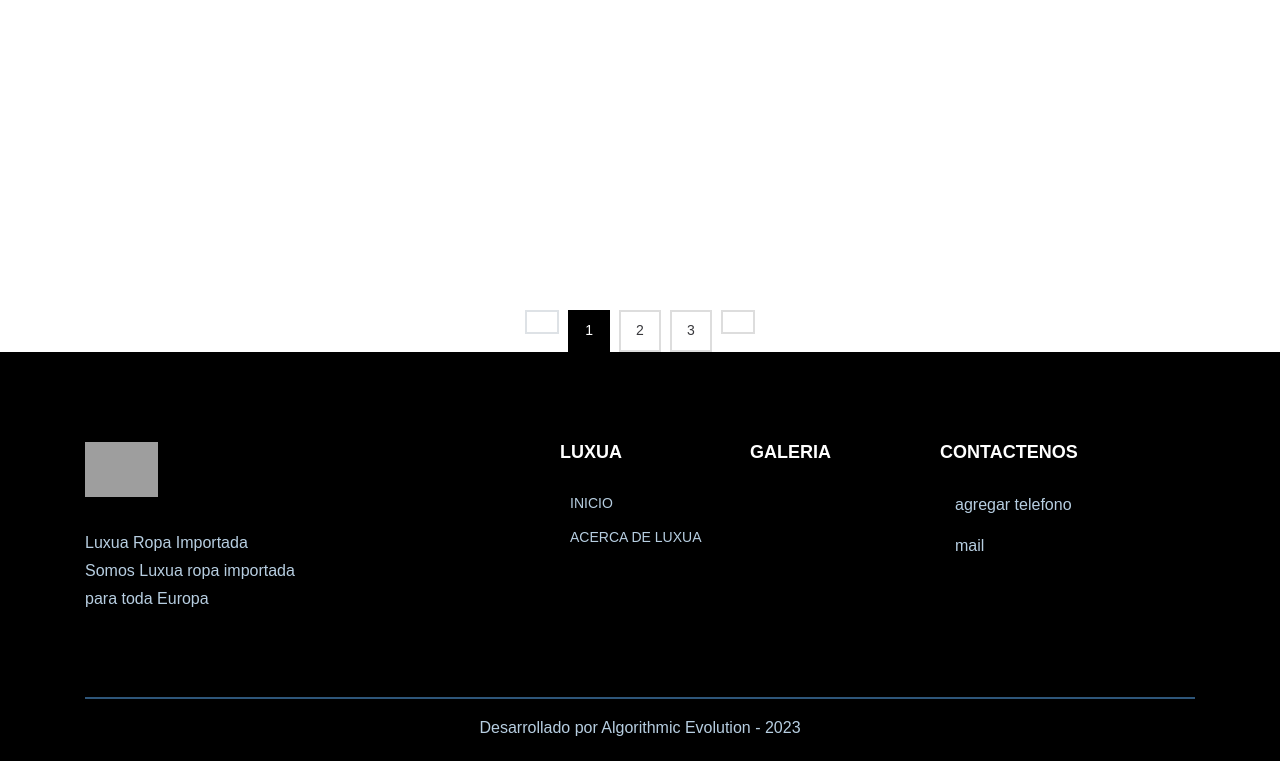
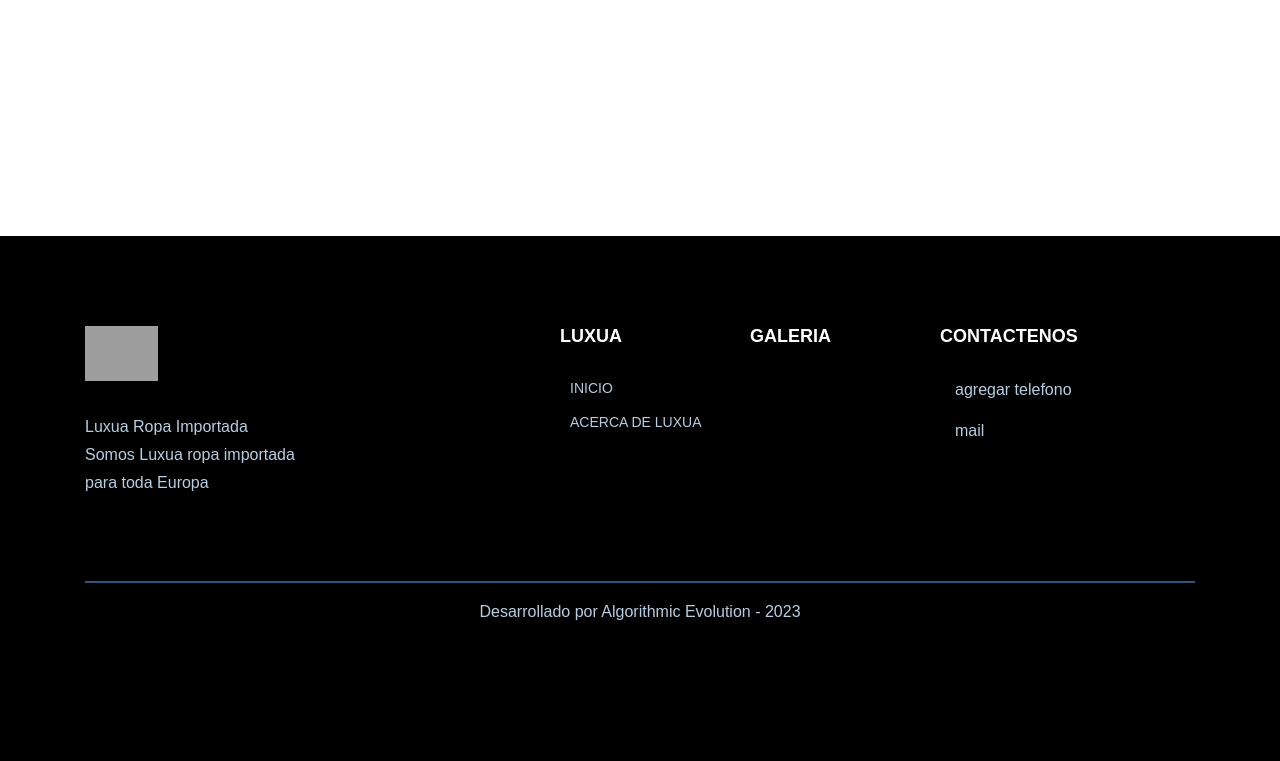
Before and after one commit to maximobatallan/Luxua, a Django app: page / in a window 1280 px wide. Shown: the part 608-1369 px from the top of the page. After the commit the page ends 1228 px from the top, so only its background shows below. Run offline with Django 4.2, Linux system fonts and the light colour scheme; data that the repository does not hold is empty; some libraries are stand-ins or nearby versions; grey boxes are pictures that could not be loaded.

Commit message:
Add files via upload

```diff
--- a/tasks/templates/home.html
+++ b/tasks/templates/home.html
@@ -84,7 +84,7 @@
                             </div>
 
                               <a href="{% url 'PD' value %}" class="cartbtn">
-                                 <span > ${{ producto.precio }}</span>
+                                 <span > Є{{ producto.precio }}</span>
                              </a>
 
 
@@ -108,23 +108,7 @@
                 {% endfor %}
               </div>
             </div>
-                <div class="row">
-                  <div class="col-lg-12">
-                     <nav class="pagination-nav">
-                        <ul class="pagination justify-content-center">
-                           <li class="page-item disabled">
-                              <a class="page-link" href="#" tabindex="-1"><i class="fas fa-chevron-left"></i></a>
-                           </li>
-                           <li class="page-item active"><a class="page-link" href="#">1</a></li>
-                           <li class="page-item"><a class="page-link" href="#">2</a></li>
-                           <li class="page-item"><a class="page-link" href="#">3</a></li>
-                           <li class="page-item">
-                              <a class="page-link" href="#"><i class="fas fa-chevron-right"></i></a>
-                           </li>
-                        </ul>
-                     </nav>
-                  </div>
-               </div>
+
             </div>
          </div>
 
```
